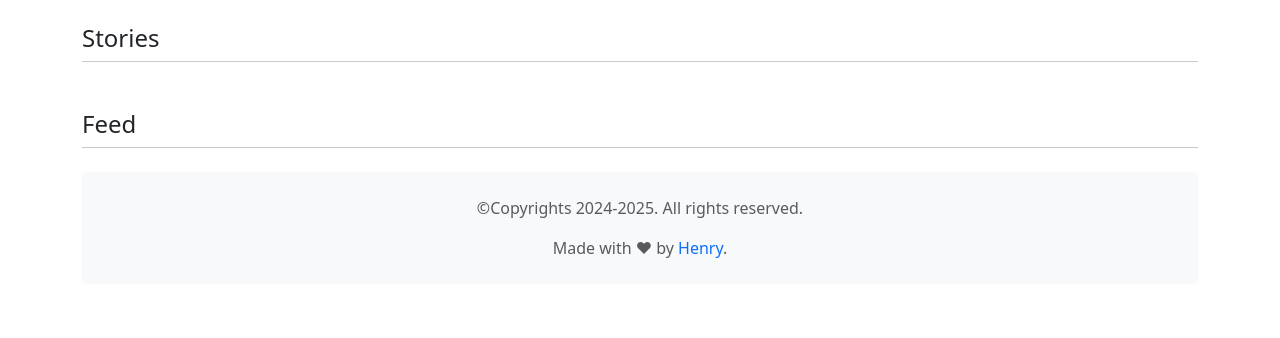
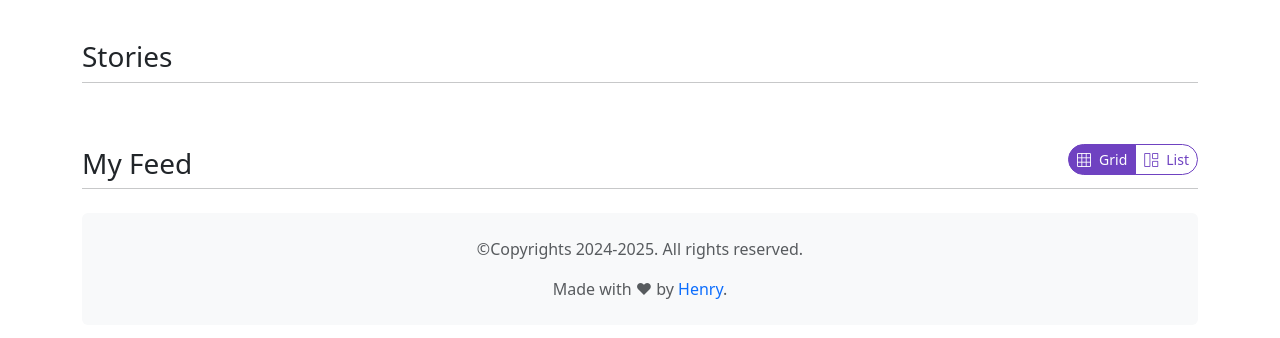
Before and after one commit to henry-jacq/photogram-mongodb, a PHP site: template views/templates/user/home.php in a window 1280 px wide. Shown: the top 338 px of the page. Run offline with PHP 8.4, Linux system fonts and the light colour scheme; the template is opened without the code that fills it, so the values that code supplies are empty.

Commit message:
feat: Feed view toggle button

```diff
--- a/views/templates/user/home.php
+++ b/views/templates/user/home.php
@@ -1,10 +1,20 @@
 <div class="container">
     <div class="stories-section py-4">
-        <h2 class="fs-4 lead">Stories</h2>
+        <h3 class="fw-light mt-3">Stories</h3>
         <hr class="m-0">
     </div>
     <div class="post-feed-section py-4">
-        <h2 class="fs-4 lead">Feed</h2>
+        <div class="d-flex justify-content-between align-items-center">
+            <h3 class="fw-light mt-3">My Feed</h3>
+            <div class="d-none d-md-inline-block">
+                <div class="btn-group btn-group-sm" role="group" aria-label="Basic radio toggle button group">
+                    <input type="radio" class="btn-check" name="view_mode" id="btnRadioGrid" autocomplete="off" checked="">
+                    <label class="btn btn-outline-prime rounded-start-4" for="btnRadioGrid"><i class="bi bi-grid-3x3 me-2"></i>Grid</label>
+                    <input type="radio" class="btn-check" name="view_mode" id="btnRadioList" autocomplete="off">
+                    <label class="btn btn-outline-prime rounded-end-4" for="btnRadioList"><i class="bi bi-grid-1x2 me-2"></i>List</label>
+                </div>
+            </div>
+        </div>
         <hr class="m-0">
     </div>
 </div>
```
